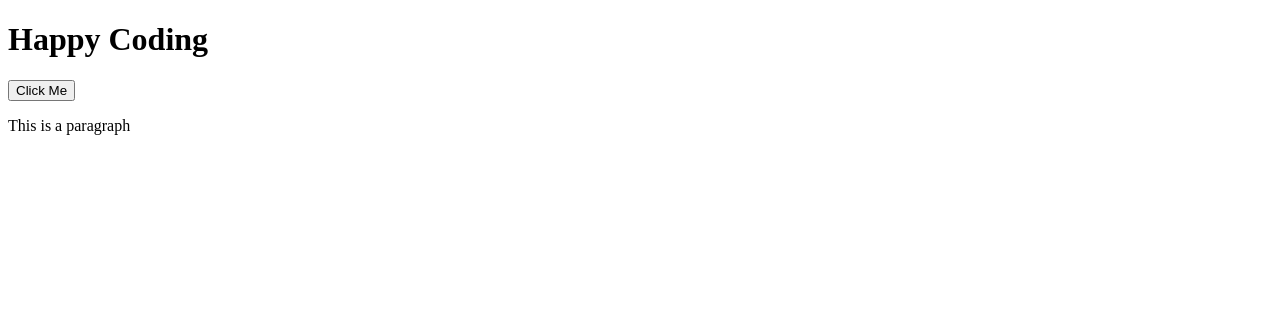
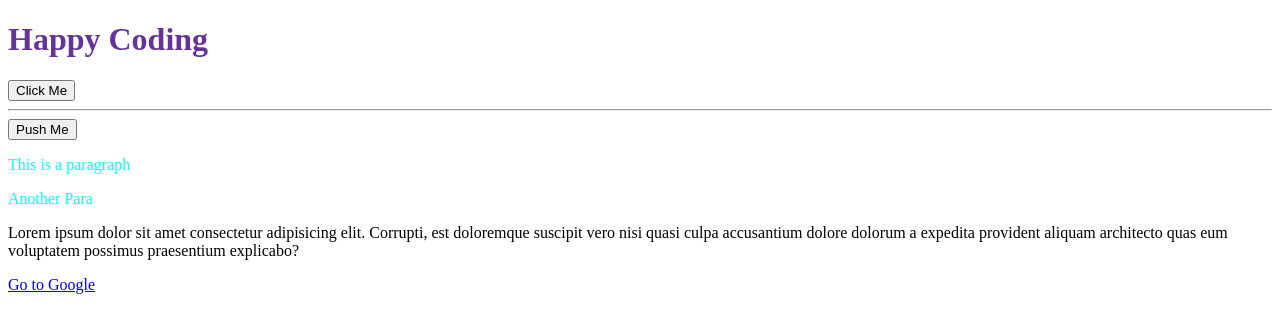
Before and after one commit to lunatic-bot/JavaScriptLearning, a plain HTML site: page index.html in a window 1280 px wide. Drawn offline with Linux system fonts and the light colour scheme.

Commit message:
HTML CSS

```diff
--- a/index.html
+++ b/index.html
@@ -2,10 +2,23 @@
 <html lang="en">
 <head>
     <title>Learning HTML</title>
+    <style>
+        /* h1 {
+            color: red;
+        } */
+
+        #top-heading { color: rebeccapurple;}
+
+        .article { color: aqua;}
+    </style>
 </head>
 <body>
-    <h1>Happy Coding</h1>
-    <button>Click Me</button>
-    <p>This is a paragraph</p>
+    <h1 id="top-heading">Happy Coding</h1>
+    <button>Click Me</button><br><hr>
+    <button>Push Me</button>
+    <p class="article">This is a paragraph</p>
+    <p class="article">Another Para</p>
+    <p>Lorem ipsum dolor sit amet consectetur adipisicing elit. Corrupti, est doloremque suscipit vero nisi quasi culpa accusantium dolore dolorum a expedita provident aliquam architecto quas eum voluptatem possimus praesentium explicabo?</p>
+    <a href="https://www.google.com" target="_blank">Go to Google</a>
 </body>
 </html>
```
Also changed, not shown: style.css (added).
